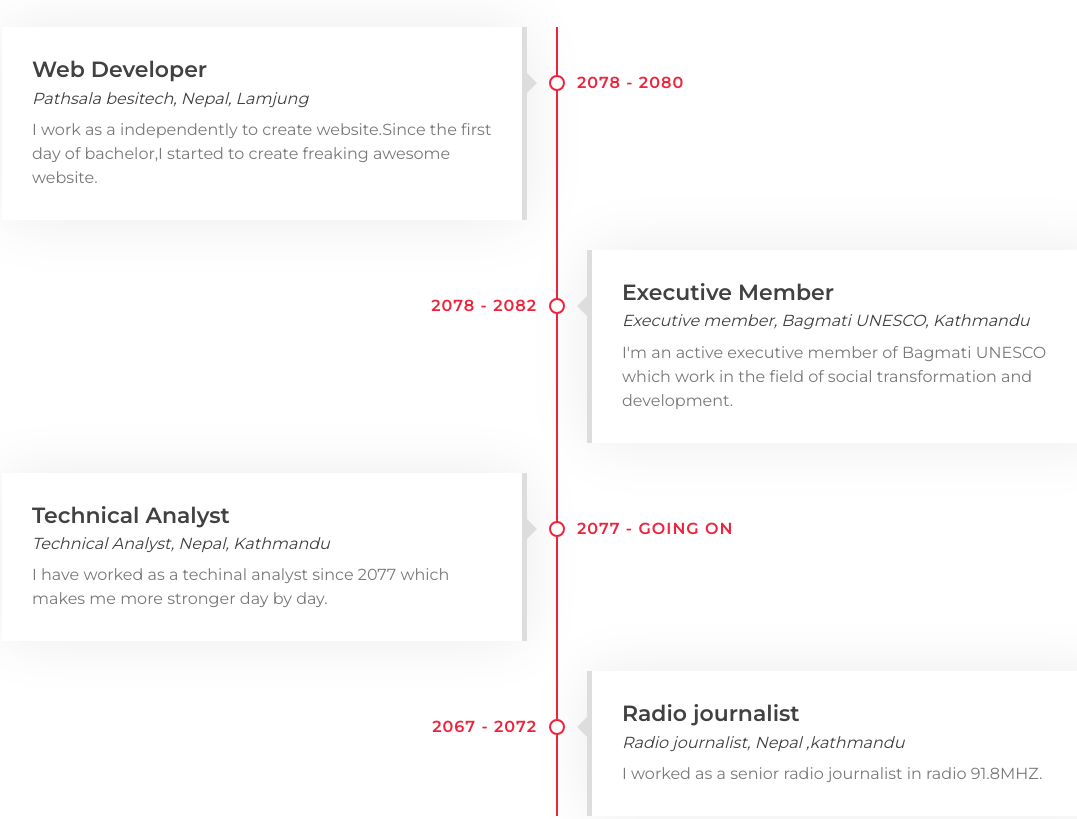
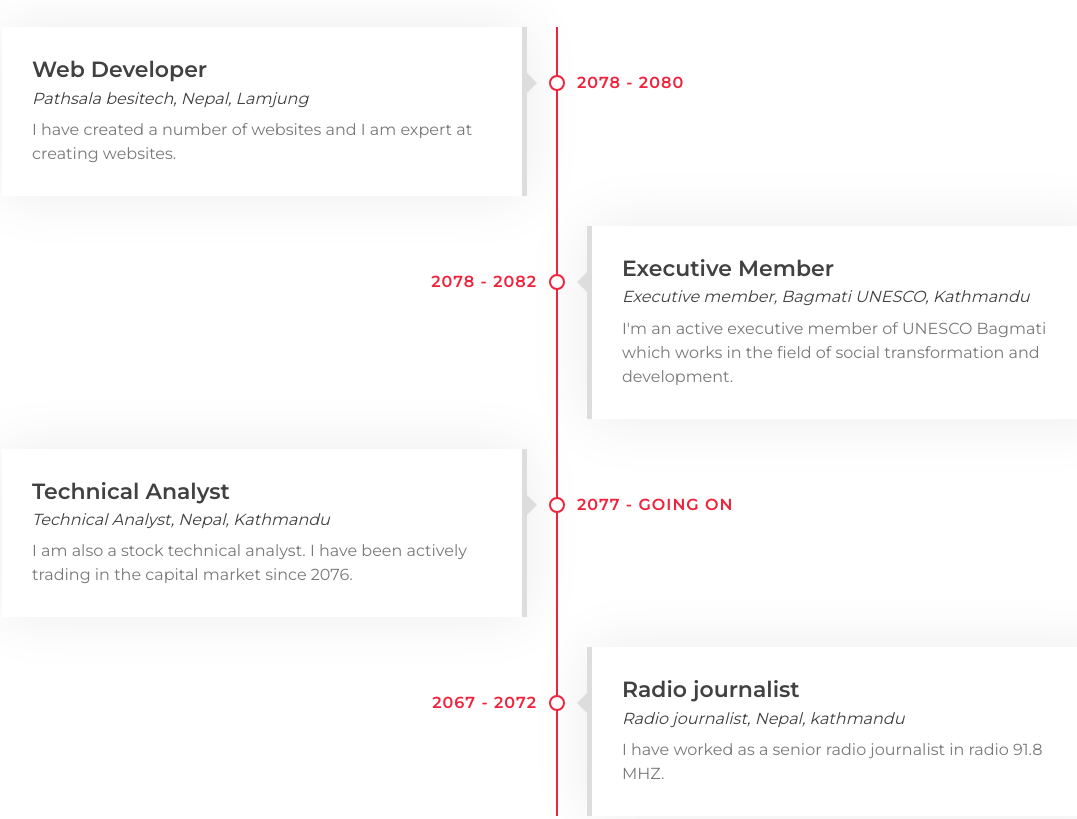
Before and after one commit to PilotNischal/pilotNischal.github.io, a plain HTML site: page index.html in a window 1280 px wide. Shown: the part 2160-2979 px from the top of the page, without its empty margins (83-1160 px from the left). Drawn offline with nearby package versions, Linux system fonts and the light colour scheme; files whose address does not match are found by name.

Commit message:
changed the messages about me

```diff
--- a/index.html
+++ b/index.html
@@ -207,7 +207,7 @@
                             <h2>Web Developer</h2>
                             <h4>Pathsala besitech, Nepal, Lamjung</h4>
                             <p>
-                                I work as a independently to create website.Since the first day of bachelor,I started to create freaking awesome website.
+                               I have created a number of websites and I am expert at creating websites.
                             </p>
                         </div>
                     </div>
@@ -218,7 +218,7 @@
                             <h2>Executive Member</h2>
                             <h4>Executive member, Bagmati UNESCO, Kathmandu</h4>
                             <p>
-                                I'm an active executive member of Bagmati UNESCO which work in the field of social transformation and development.
+                                I'm an active executive member of UNESCO Bagmati which works in the field of social transformation and development.
                             </p>
                         </div>
                     </div>
@@ -228,7 +228,7 @@
                             <h2>Technical Analyst</h2>
                             <h4>Technical Analyst, Nepal, Kathmandu</h4>
                             <p>
-                                I have worked as a techinal analyst since 2077 which makes me more stronger day by day.
+                                I am also a stock technical analyst. I have been actively trading in the capital market since 2076.
                             </p>
                         </div>
                     </div>
@@ -236,9 +236,9 @@
                         <div class="timeline-text">
                             <div class="timeline-date">2067 - 2072</div>
                             <h2>Radio journalist</h2>
-                            <h4>Radio journalist, Nepal ,kathmandu</h4>
+                            <h4>Radio journalist, Nepal, kathmandu</h4>
                             <p>
-                                I worked as a senior radio journalist in radio 91.8MHZ.
+                                I have worked as a senior radio journalist in radio 91.8 MHZ.
                             </p>
                         </div>
                     </div>
```
